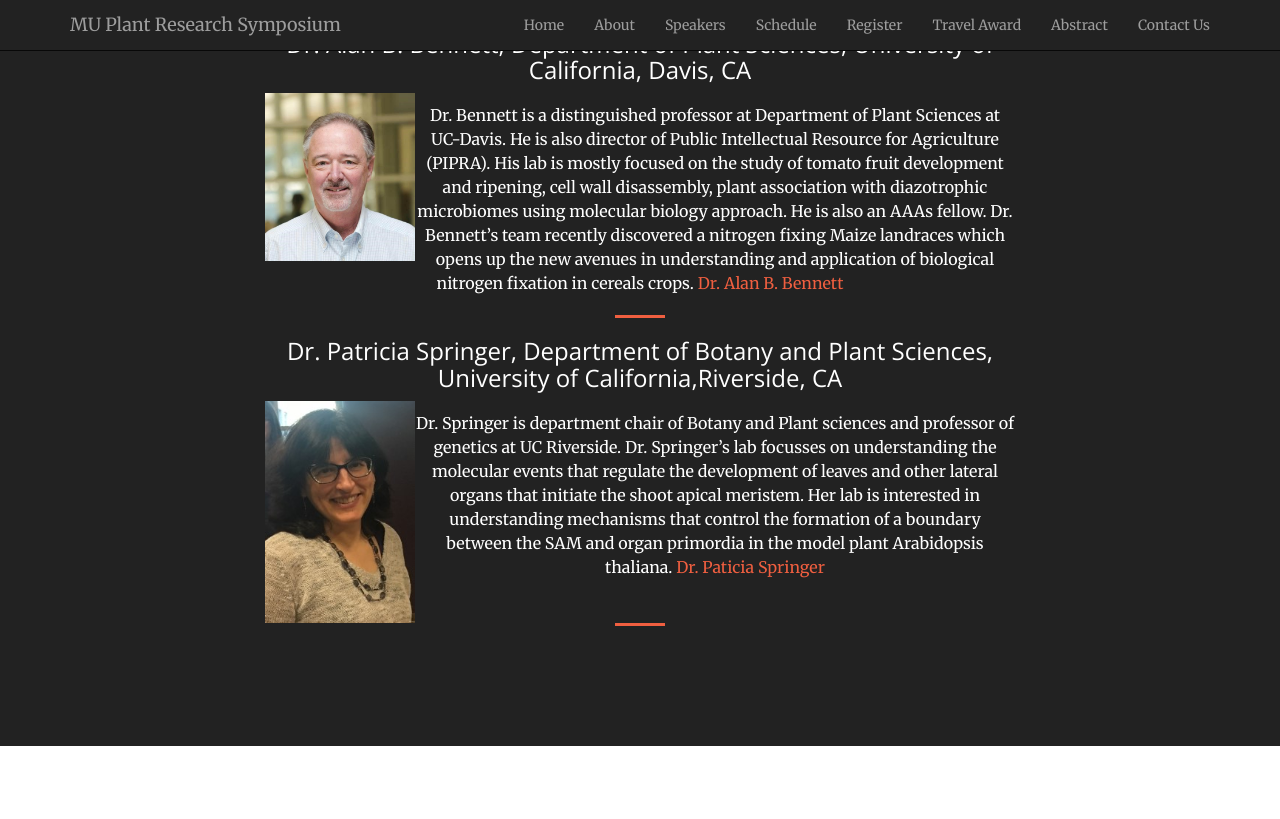
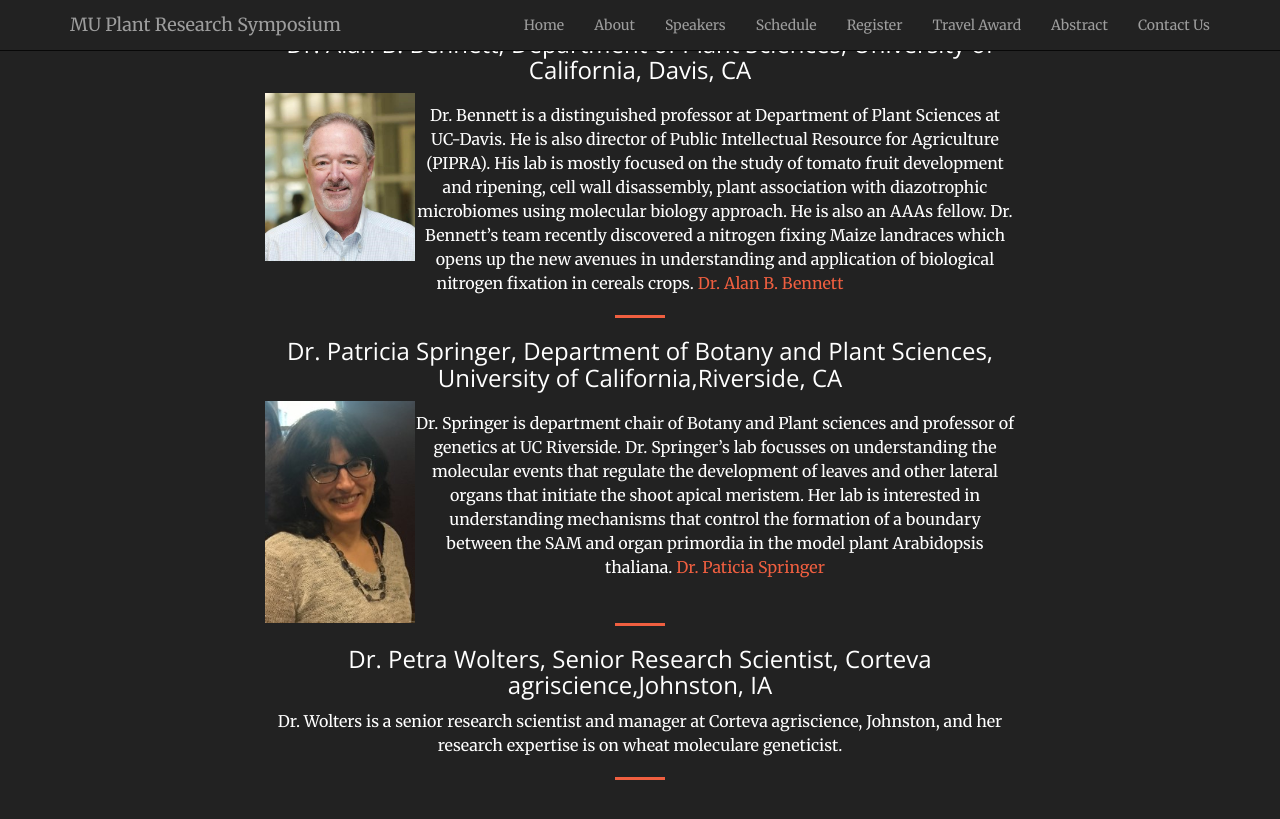
Before and after one commit to mupioneersymposium/mupioneersymposium.github.io, a Jekyll site: the page built from speakers.md, in a window 1280 px wide and 900 px high, scrolled down 928 px. Shown: the top 819 px of the window. Built offline with Jekyll 4.4.1, drawn with Linux system fonts in a browser that asks for light colours; before the commit the page ends 1674 px from its top, so only the background shows below that.

Commit message:
Update speakers.md
update on Dr. petra wolters

```diff
--- a/speakers.md
+++ b/speakers.md
@@ -44,3 +44,8 @@ Dr. Bennett is a distinguished professor at Department of Plant Sciences at UC-D
 Dr. Springer is department chair of Botany and Plant sciences and professor of genetics at UC Riverside. Dr. Springer’s lab focusses on understanding the molecular events that regulate the development of leaves and other lateral organs that initiate the shoot apical meristem. Her lab is interested in understanding mechanisms that control the formation of a boundary between the SAM and organ primordia in the model plant Arabidopsis thaliana.
 <a href="http://cepceb.ucr.edu/people/springer.html/" target="_blank"> Dr. Paticia Springer </a>
 <hr style="clear: both;" />
+
+### Dr. Petra Wolters, Senior Research Scientist, Corteva agriscience,Johnston, IA
+
+Dr. Wolters is a senior research scientist and manager at Corteva agriscience, Johnston, and her research expertise is on wheat moleculare geneticist.
+<hr style="clear: both;" />
```
